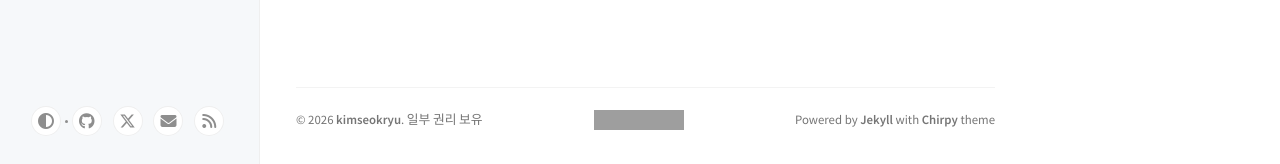
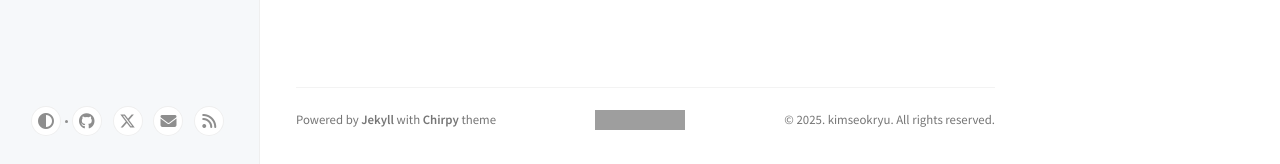
Before and after one commit to minseok5408/minseok5408.github.io, a Jekyll site: the page built from _tabs/tags.md, in a window 1280 px wide. Shown: the part 733-897 px from the top of the page. Built offline with Jekyll 4.4.1, drawn with Linux system fonts in a browser that asks for light colours; cached includes are drawn as plain includes; comment, search, counter and statistics services are not loaded; grey boxes are pictures that could not be loaded.

Commit message:
copyright 변경

```diff
--- a/_data/locales/ko-KR.yml
+++ b/_data/locales/ko-KR.yml
@@ -33,12 +33,6 @@ copyright:
     template: 이 기사는 저작권자의 :LICENSE_NAME 라이센스를 따릅니다.
     name: CC BY 4.0
     link: https://creativecommons.org/licenses/by/4.0/
-
-  # Displayed in the footer
-  brief: 일부 권리 보유
-  verbose: >-
-    명시되지 않는 한 이 사이트의 블로그 게시물은 작성자의
-    Creative Commons Attribution 4.0 International(CC BY 4.0) 라이선스에 따라 사용이 허가되었습니다.
 
 meta: Powered by :PLATFORM with :THEME theme
 
--- a/_includes/footer.html
+++ b/_includes/footer.html
@@ -4,31 +4,6 @@
   aria-label="Site Info"
   class="d-flex flex-column justify-content-center text-muted flex-lg-row justify-content-lg-between align-items-lg-center pb-lg-3"
 >
-  <p>
-    {{- '©' }}
-    <time>{{ 'now' | date: '%Y' }}</time>
-
-    {% if site.social.links %}
-    <a href="{{ site.social.links[0] }}">{{ site.social.name }}</a>. {% else %}
-    <em class="fst-normal">{{ site.social.name }}</em>. {% endif %} {% if
-    site.data.locales[include.lang].copyright.brief %}
-    <span
-      data-bs-toggle="tooltip"
-      data-bs-placement="top"
-      title="{{ site.data.locales[include.lang].copyright.verbose }}"
-    >
-      {{- site.data.locales[include.lang].copyright.brief -}}
-    </span>
-    {% endif %}
-  </p>
-
-  <!-- Myhits 방문자수 -->
-  <a href="/"
-    ><img
-      src="https://myhits.vercel.app/api/hit/https%3A%2F%2Fminseok5408.github.io%2F?color=gray&label=visitor&size=small"
-      alt="hits"
-  /></a>
-
   <p>
     {%- capture _platform -%}
     <a href="https://jekyllrb.com" target="_blank" rel="noopener">Jekyll</a>
@@ -45,4 +20,13 @@
     {%- endcapture -%} {{ site.data.locales[include.lang].meta | replace:
     ':PLATFORM', _platform | replace: ':THEME', _theme }}
   </p>
+
+  <!-- Myhits 방문자 수 -->
+  <a href="/"
+    ><img
+      src="https://myhits.vercel.app/api/hit/https%3A%2F%2Fminseok5408.github.io%2F?color=gray&label=visitor&size=small"
+      alt="hits"
+  /></a>
+
+  <p>© 2025. kimseokryu. All rights reserved.</p>
 </footer>
```
Also changed, not shown: 9 other files.
